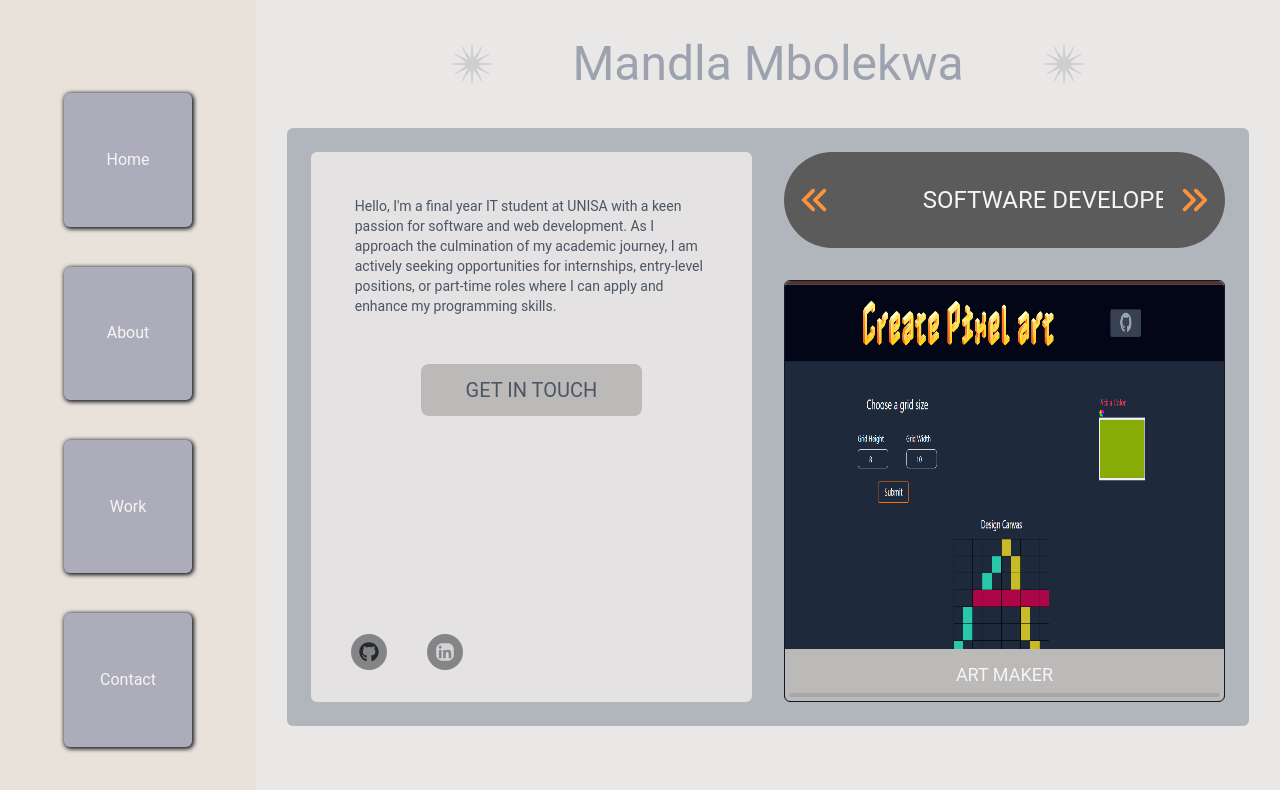
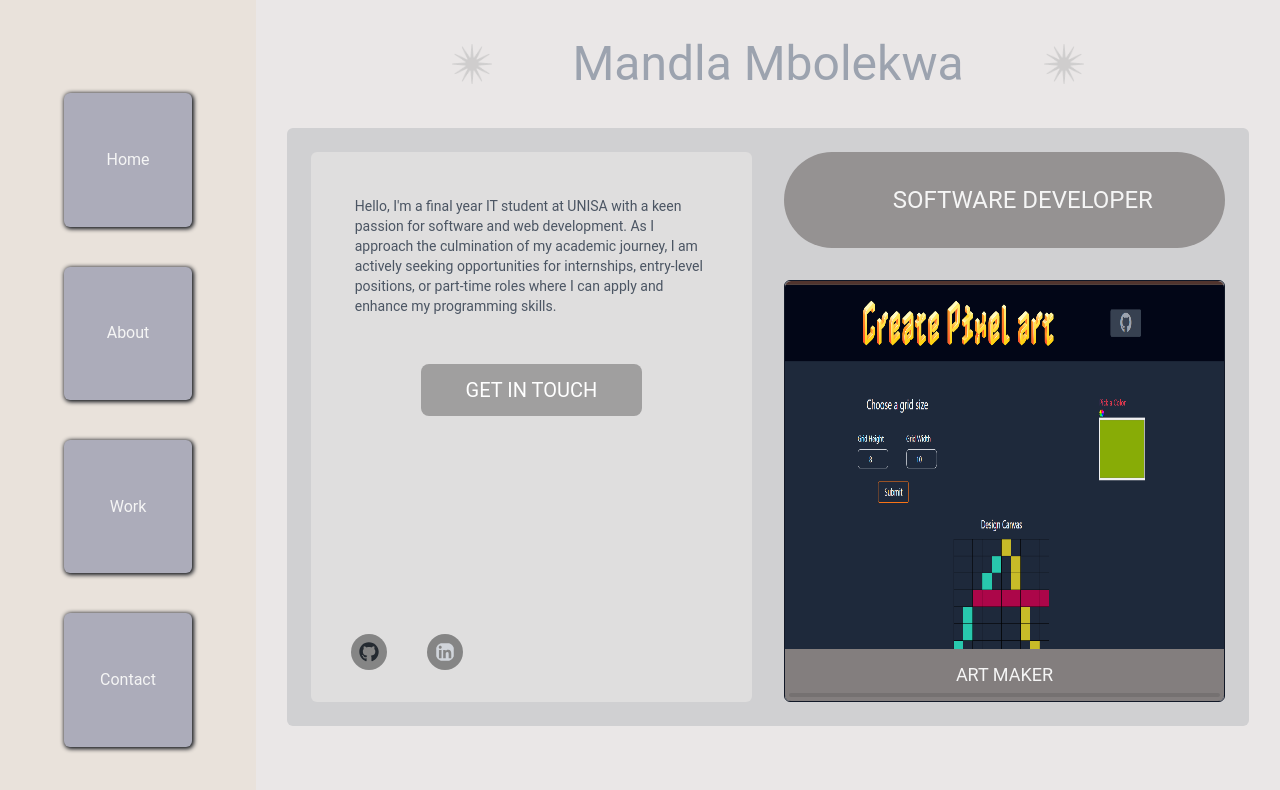
Before and after one commit to 23Mandla/portfolio, a React (Create React App) app: page / in a window 1280 px wide. Shown: the top 790 px of the page. Built offline with nearby package versions, Linux system fonts and the light colour scheme.

Commit message:
working on animation

```diff
--- a/src/componets/Home/Home.js
+++ b/src/componets/Home/Home.js
@@ -1,7 +1,6 @@
 import React, { useRef, useEffect } from "react";
 import { Swiper, SwiperSlide } from "swiper/react";
 import { Autoplay } from "swiper/modules";
-import { FaAnglesLeft, FaAnglesRight } from "react-icons/fa6";
 import { FaGithub, FaLinkedin } from "react-icons/fa";
 import { motion, useInView, useAnimation } from "framer-motion";
 import "swiper/css";
@@ -30,10 +29,10 @@ export default function Home() {
         <h1 className="text-5xl text-center text-gray-400">Mandla Mbolekwa</h1>
         <img src={star} alt="" className="h-10" />
       </div>
-      <div className="grid grid-cols-4 gap-8 w-[94%] h-[83%] m-auto rounded-md p-6 bg-[#b1b6bc]">
+      <div className="grid grid-cols-4 gap-8 w-[94%] h-[83%] m-auto rounded-md p-6 bg-[#d0d0d2]">
         <div
           ref={ref}
-          className="relative col-span-2 bg-[#e4e2e2] p-9 text-sm rounded-md row-span-4 text-gray-600"
+          className="relative col-span-2 bg-[#dfdede] p-9 text-sm rounded-md row-span-4 text-gray-600"
         >
           <motion.p
             variants={{
@@ -60,9 +59,9 @@ export default function Home() {
             initial="hidden"
             animate="visible"
             transition={{ duration: 1.2, delay: 1 }}
-            className="w-[60%] m-auto mt-10 py-3  bg-[#bcb9b9] rounded-lg cursor-pointer hover:bg-slate-300 hover:text-black"
+            className="w-[60%] m-auto mt-10 py-3  bg-[#a09f9f] rounded-lg cursor-pointer hover:bg-slate-300 hover:text-black"
           >
-            <h1 className="text-xl text-center">GET IN TOUCH</h1>
+            <h1 className="text-xl text-center text-white">GET IN TOUCH</h1>
           </motion.div>
           <div className="absolute bottom-0 w-1/2 pl-1 flex gap-10 pb-8">
             <div className="bg-[#858585] p-2 flex items-center justify-center rounded-full hover:scale-110 transition-all">
@@ -73,20 +72,12 @@ export default function Home() {
             </div>
           </div>
         </div>
-        <div className="col-span-2 gap-10 rounded-full bg-[#5c5b5b] flex items-center justify-center overflow-hidden whitespace-nowrap">
-          <div className="relative flex items-center justify-around flex-row w-full">
-            <span className="px-4">
-              <FaAnglesLeft className="text-3xl text-orange-400" />
-            </span>
-            <div className="inline-block w-full overflow-hidden whitespace-nowrap">
-              <span className="inline-block animate-slide space-x-16 py-2">
-                <p className="text-2xl inline-block">SOFTWARE DEVELOPER</p>
-                <p className="text-2xl inline-block">WEB DEVELOPER</p>
-                <p className="text-2xl inline-block">PROGRAMMER</p>
-              </span>
-            </div>
-            <span className="px-4">
-              <FaAnglesRight className="text-3xl text-orange-400" />
+        <div className="col-span-2 gap-10 rounded-full px-8 bg-[#959292] flex items-center justify-center overflow-hidden whitespace-nowrap">
+          <div className="inline-block w-full overflow-hidden whitespace-nowrap">
+            <span className="inline-block animate-slide space-x-16 py-2">
+              <p className="text-2xl inline-block">SOFTWARE DEVELOPER</p>
+              <p className="text-2xl inline-block">WEB DEVELOPER</p>
+              <p className="text-2xl inline-block">PROGRAMMER</p>
             </span>
           </div>
         </div>
@@ -113,7 +104,7 @@ export default function Home() {
                 />
                 <a
                   href="https://www.google.com"
-                  className="transition ease-in-out duration-300 absolute bottom-0 text-lg w-full -h-full flex justify-center items-center bg-[#bcb9b9] p-3 hover:scale-110 hover:font-bold hover:bg-[#212020] rounded-b-md"
+                  className="transition ease-in-out duration-300 absolute bottom-0 text-lg w-full -h-full flex justify-center items-center bg-[#837e7e] p-3 hover:scale-110 hover:font-bold hover:bg-[#212020] rounded-b-md"
                 >
                   TODO APP
                 </a>
@@ -126,7 +117,7 @@ export default function Home() {
                 />
                 <a
                   href="https://www.google.com"
-                  className="transition ease-in-out duration-300 absolute bottom-0 text-lg w-full -h-full flex justify-center items-center bg-[#bcb9b9] p-3 hover:scale-110 hover:font-bold hover:bg-[#212020] rounded-b-md"
+                  className="transition ease-in-out duration-300 absolute bottom-0 text-lg w-full -h-full flex justify-center items-center bg-[#837e7e] p-3 hover:scale-110 hover:font-bold hover:bg-[#212020] rounded-b-md"
                 >
                   ART MAKER
                 </a>
@@ -139,7 +130,7 @@ export default function Home() {
                 />
                 <a
                   href="https://www.google.com"
-                  className="transition ease-in-out duration-300 absolute bottom-0 text-lg w-full -h-full flex justify-center items-center bg-[#bcb9b9] p-3 hover:scale-110 hover:font-bold hover:bg-[#212020] rounded-b-md"
+                  className="transition ease-in-out duration-300 absolute bottom-0 text-lg w-full -h-full flex justify-center items-center bg-[#837e7e] p-3 hover:scale-110 hover:font-bold hover:bg-[#212020] rounded-b-md"
                 >
                   STOKVEL
                 </a>
```
